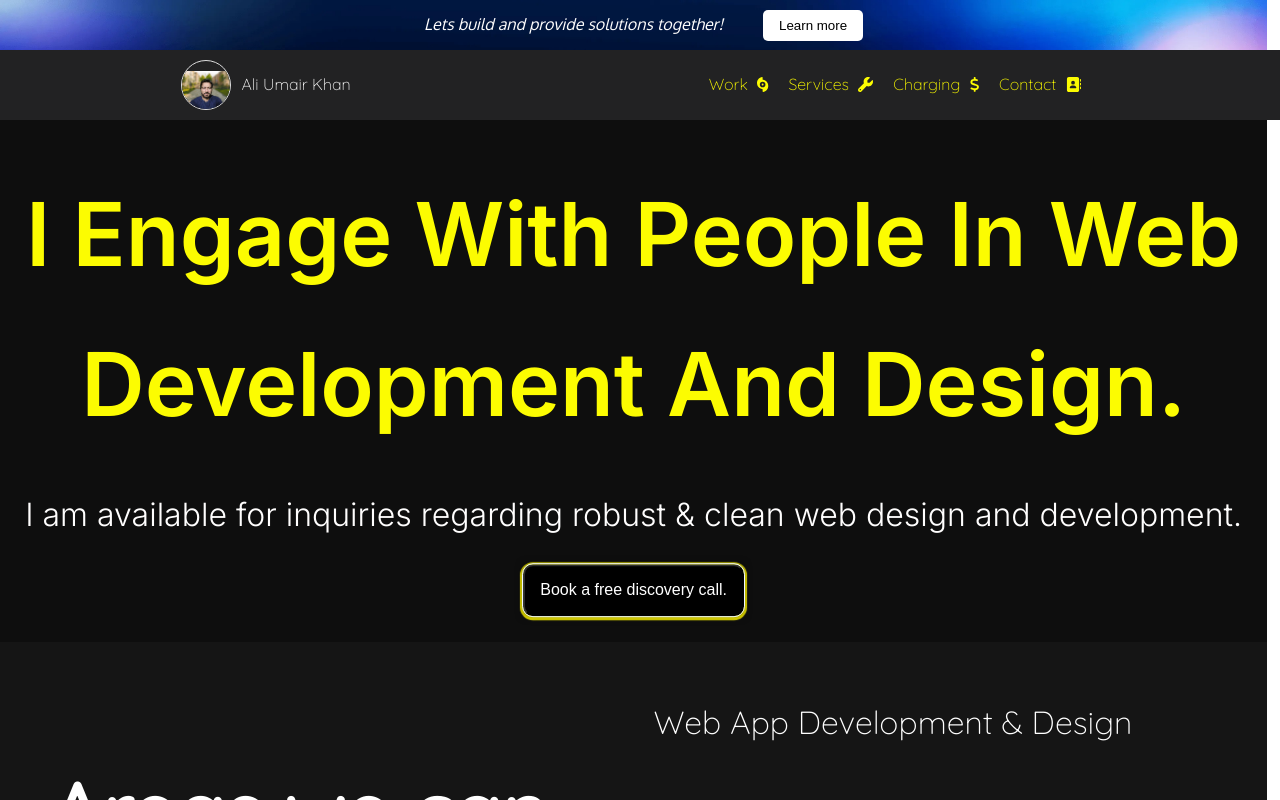
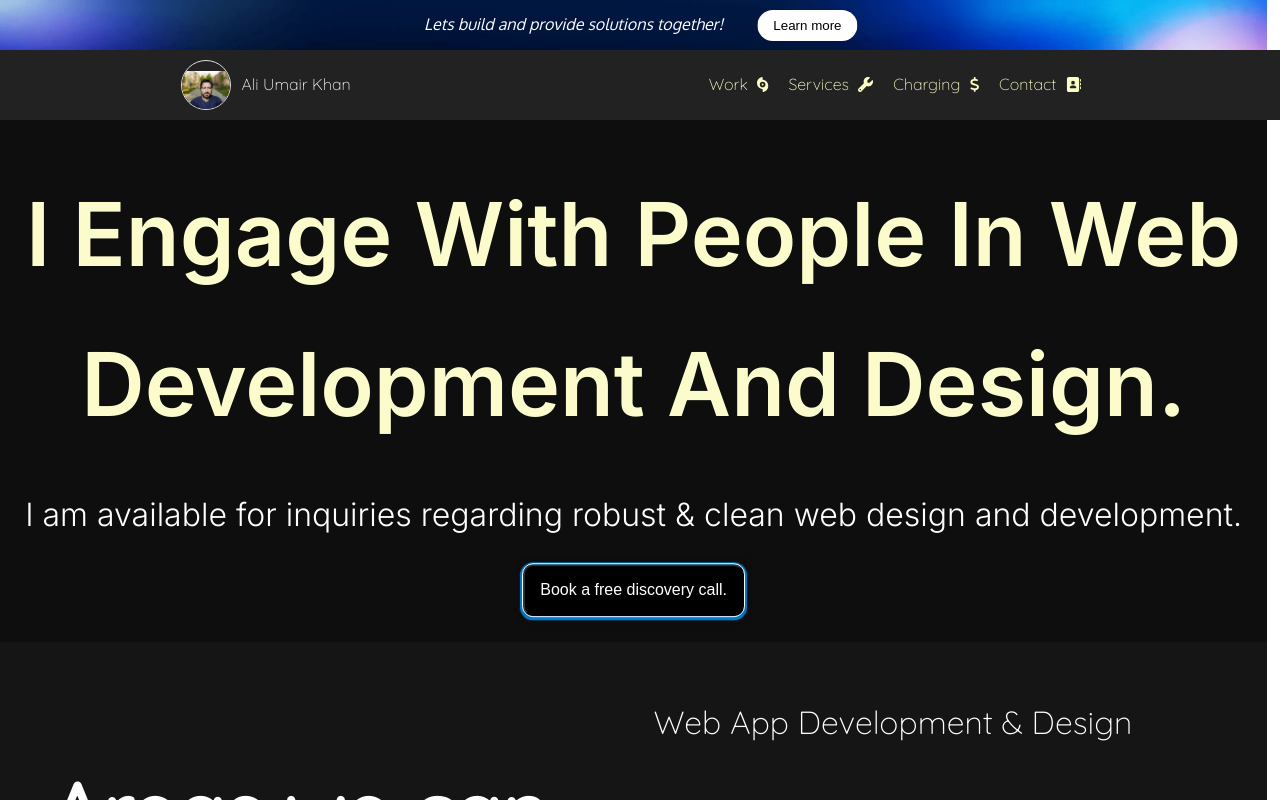
Before and after one commit to Ali-Umair-Khan/profile, a Next.js app: page / in a window 1280 px wide. Shown: the top 800 px of the page. Built offline with nearby package versions, Linux system fonts and the light colour scheme; a web font is replaced by a local one.

Commit message:
changes in text

```diff
--- a/src/app/components/announce/ann.scss
+++ b/src/app/components/announce/ann.scss
@@ -29,11 +29,26 @@
     .ann__btn{
         background-color: white;
         color:black;
-        border-radius:5px;
+        border-radius:3rem;
         padding:0.8rem 1.6rem;
         border: 2px solid none;
         border: 0 solid transparent;
         font-weight:400;
+        cursor:pointer;
+        animation: moveX 2s linear infinite;
+        @keyframes moveX {
+            0% {
+                transform:translateX(0);
+            }
+            100%{
+                transform:translateX(-0.01rem)
+            }
+        }
+        &:hover {
+            background-color:black;
+            color:white;
+            // animation: moveY 2s linear infinite;
+        }
         @media (max-width:30rem){
             padding:0.6rem 0.5rem;
             font-size:1.1rem;
--- a/src/app/components/contact/contact.jsx
+++ b/src/app/components/contact/contact.jsx
@@ -21,8 +21,8 @@ const Contact = () => {
     return(
         <section className='contact'>
             <h1 className='contact__h1'>
-            I specialize in the MERN/Next stack and am actively looking for collaboration on challenges related to these technologies, particularly those found on freelancing platforms.
-            I am also open to joining projects focusing on the meticulous development of web applications, sophisticated landing pages, and websites.
+            My tech stack is MERN/Next. I am actively looking for collaboration on challenges related to these techs, particularly those found on platforms.
+            I am also open to joining projects focusing on the meticulous development of web apps, sophisticated landing pages, and websites.
             If you share similar interests, I am eager to explore potential collaborative opportunities.
             </h1>
             <ul className='contact__socials'>
--- a/src/app/components/hero/hero.scss
+++ b/src/app/components/hero/hero.scss
@@ -20,7 +20,7 @@
     // border: 1px solid #ccc; /* Add a border for better visibility */
     .hero__h1{
         font-size:8.8rem;
-        color:rgb(252, 252, 1);
+        color:rgb(251, 251, 204);
         padding:1rem;
         text-align:center;
         // margin:2rem;
@@ -33,7 +33,7 @@
         @media (max-width:70rem){
             font-size:4rem;
             hyphens:auto;
-            color:rgb(252, 252, 3);
+            color:rgb(250, 250, 205);
         }
         @keyframes fromLeft {
             0% {
@@ -64,7 +64,7 @@
         background-color:black;
         outline:1px solid aliceblue;
         // background-color:lightgrey;
-        box-shadow:0 1px 1px 3px rgb(249, 240, 1);
+        box-shadow:0 1px 1px 3px rgb(1, 150, 249);
         animation: movedown 2s linear infinite;
         @keyframes movedown {
             0% {
--- a/src/app/components/navbar/style4.scss
+++ b/src/app/components/navbar/style4.scss
@@ -116,7 +116,7 @@ nav{
         display:flex;
         justify-content:center;
         align-items: center;
-        color:rgb(252, 252, 5);
+        color:rgb(253, 253, 204);
         /* flex-wrap:wrap; */
         gap:1rem;
         /* width:100%; */
@@ -187,7 +187,7 @@ nav{
             transition: border-bottom 2s;
             /* font-family:var(--font-family-3); */
             // color:rgba(5, 64, 159, 0.9);
-            color:rgb(252, 252, 1);
+            color:rgb(252, 252, 197);
             // color: rgb(14, 35, 35);
             // white-space:no-wrap;
             cursor: pointer;
@@ -196,7 +196,7 @@ nav{
             }
             @media (max-width:76rem){
                 // margin-top:3rem;
-                color:#ffd105;
+                color:#fdf2c2;
                 // color: darkcyan;
             }
 
@@ -206,7 +206,7 @@ nav{
             position:absolute;
             top:0rem;
             right:1rem;
-            color:rgb(249, 204, 3);
+            color:rgb(254, 244, 202);
             cursor: pointer;
             font-size: 1.5rem;
             a {
@@ -225,7 +225,7 @@ nav{
         position:absolute;
         top:2rem;
         right:2rem;
-        color:rgb(252, 240, 5);
+        color:rgb(251, 249, 200);
         cursor: pointer;
         font-size: 1.5rem;
         @media (min-width:30rem) and (max-width:40rem){
```
